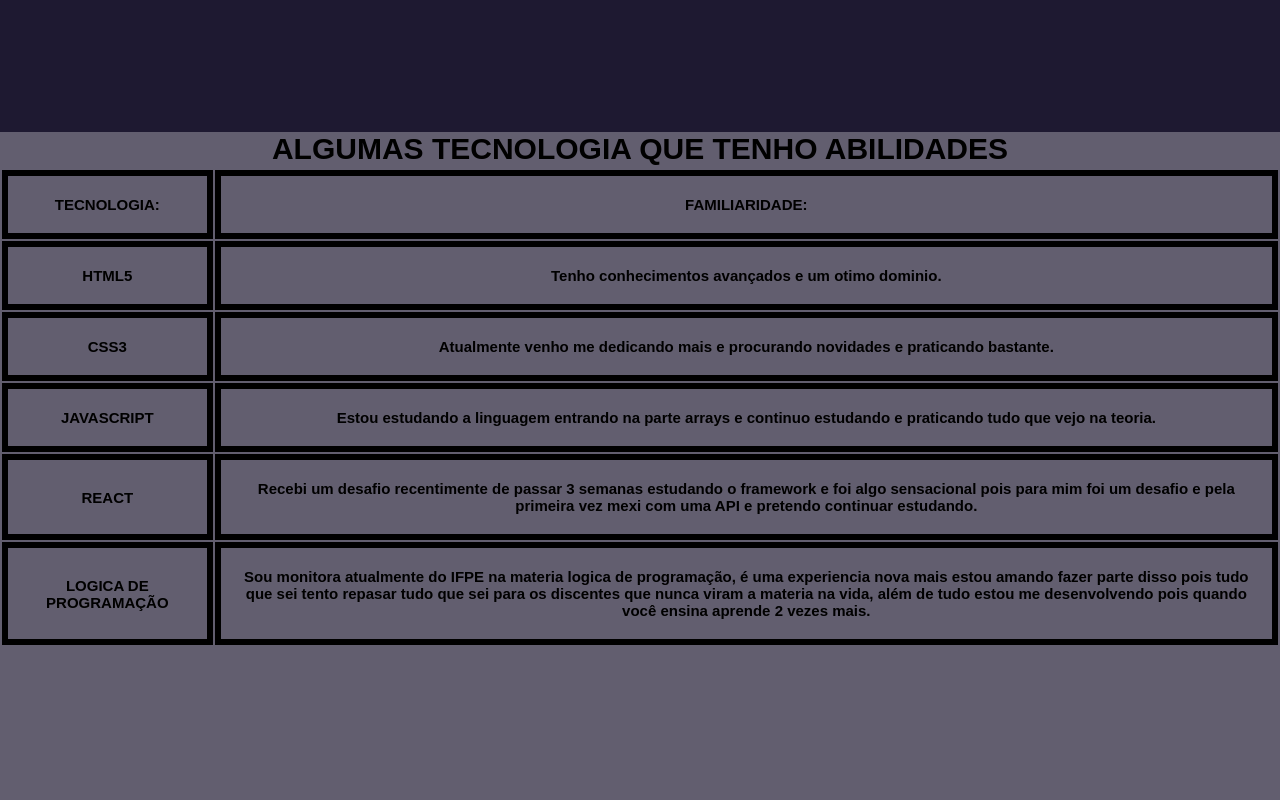
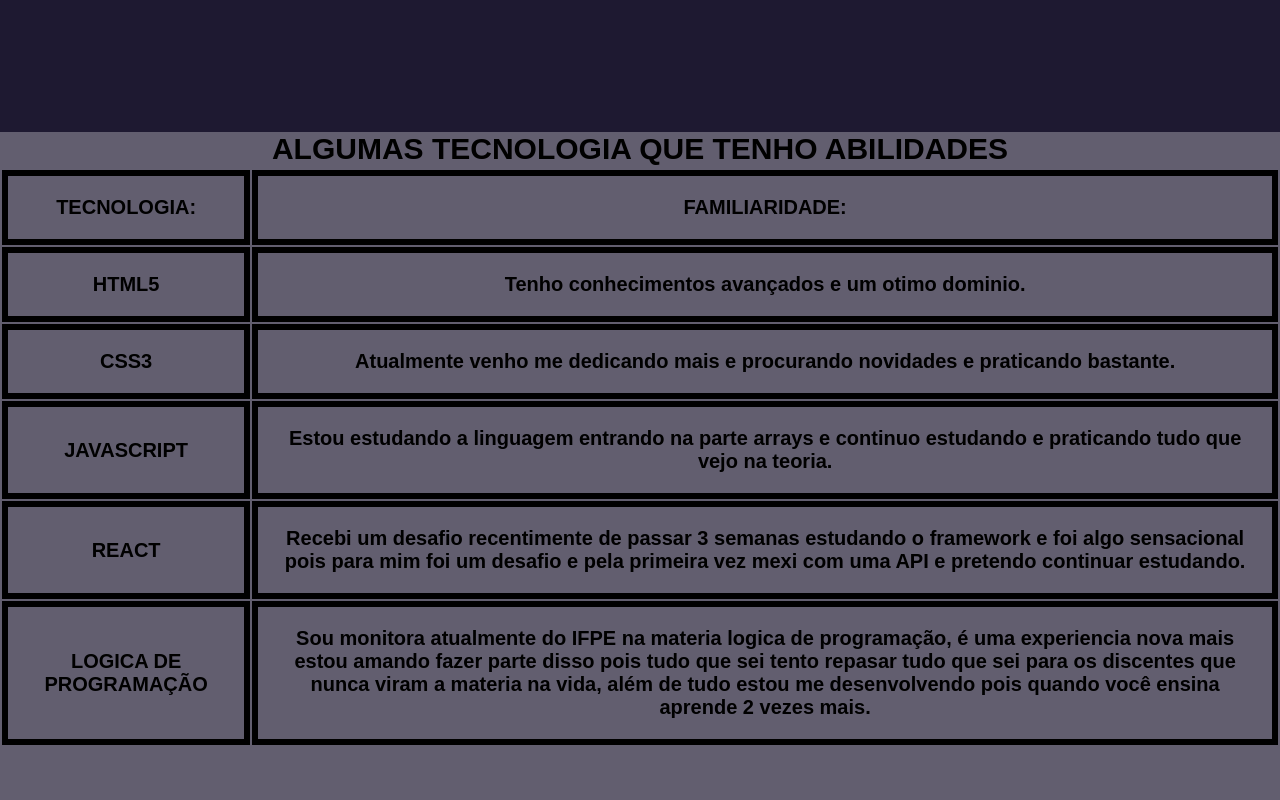
Before and after one commit to FranBernardo/Meu--segundo-portfolio, a plain HTML site: page index.html in a window 1280 px wide. Shown: the part 2600-3400 px from the top of the page. Drawn offline with Linux system fonts and the light colour scheme.

Commit message:
respansividade do texto

```diff
--- a/css/estilos.css
+++ b/css/estilos.css
@@ -313,9 +313,15 @@ footer .imageTopo{
 @media (min-width: 360px) {
   .abilidades  {
     font-size: 15px;
+    height: 220vh;
+  }
+  }
+
+@media (min-width: 1100px){
+  .abilidades{
+    font-size: 20px;
     height: 100vh;
   }
-
 }
 
  .blocos{
```
